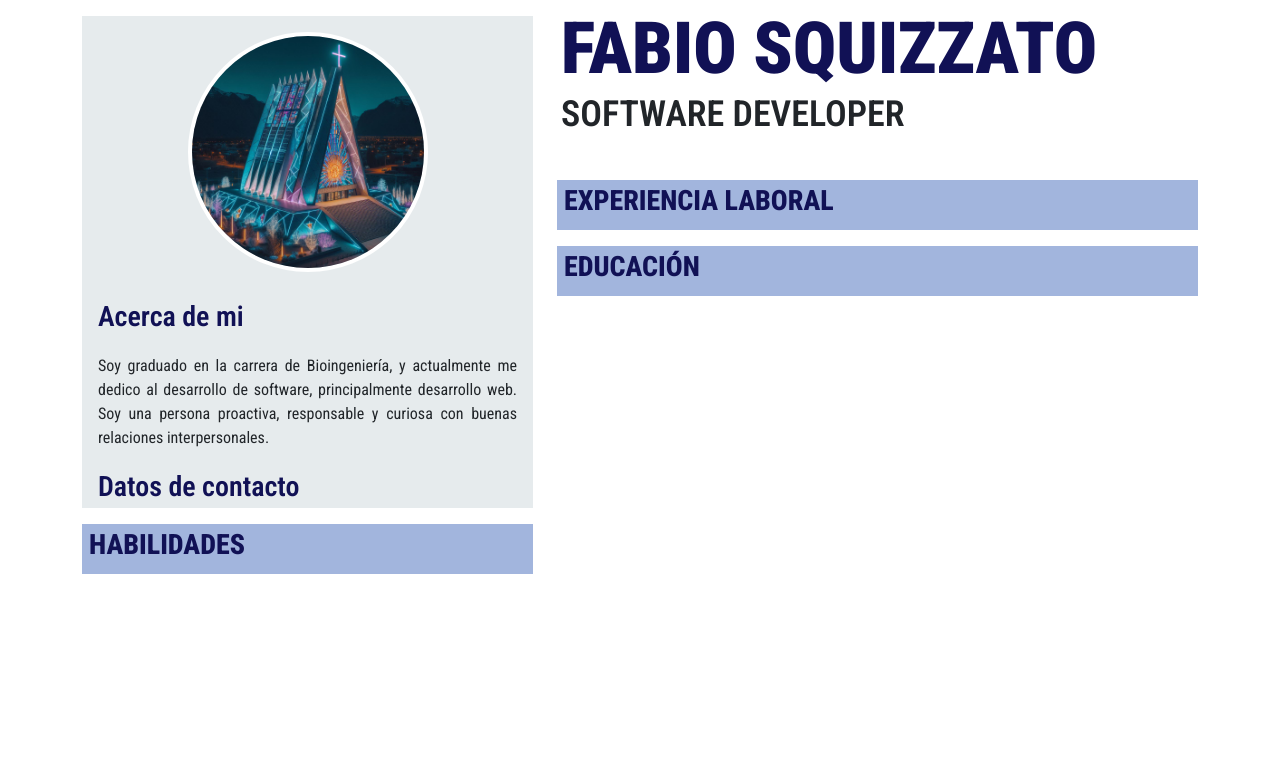
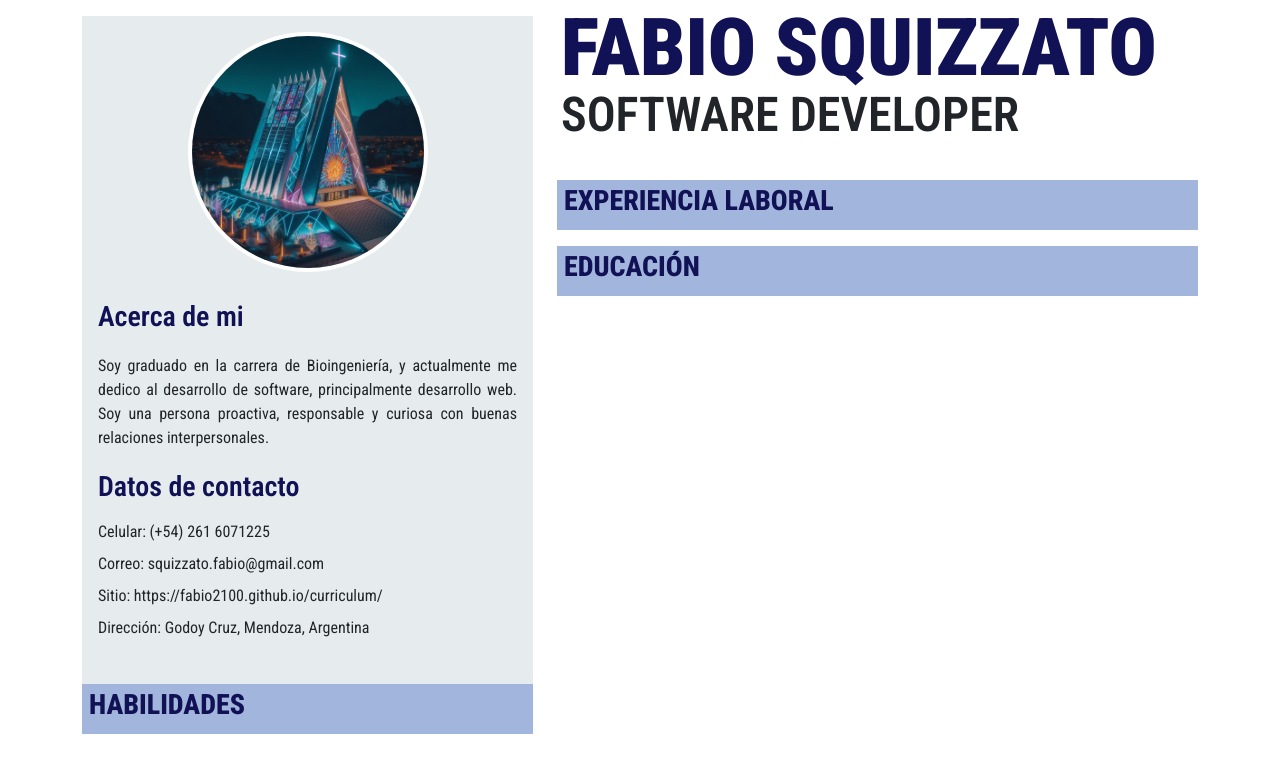
Before and after one commit to fabio2100/resume, a Next.js app: page / in a window 1280 px wide. Shown: the top 772 px of the page. Built offline with nearby package versions, Linux system fonts and the light colour scheme.

Commit message:
End about

```diff
--- a/app/components/Acerca.js
+++ b/app/components/Acerca.js
@@ -9,12 +9,20 @@ export default function Acerca(){
     principalmente desarrollo web.
     Soy una persona proactiva, responsable y curiosa
     con buenas relaciones interpersonales.`;
+    const datos = `Datos de contacto`;
+    const infoDatos = `Celular: (+54) 261 6071225\n
+    Correo: squizzato.fabio@gmail.com \n
+    Sitio: https://fabio2100.github.io/curriculum/\n
+    Dirección: San Martín 1756, Godoy Cruz, Mendoza,
+    Argentina`;
+    const arrayInfoDatos = [{nombre:'Celular',descripcion:`(+54) 261 6071225`},{nombre:'Correo',descripcion:`squizzato.fabio@gmail.com`},{nombre:'Sitio',descripcion:`https://fabio2100.github.io/curriculum/`},{nombre:'Dirección',descripcion:`Godoy Cruz, Mendoza, Argentina`},]
+    const objInfoDatos = {Celular:`(+54) 261 6071225`,Correo:`squizzato.fabio@gmail.com`,Sitio:`https://fabio2100.github.io/curriculum/`,Dirección:`Godoy Cruz, Mendoza, Argentina`}
 
     return <>
         <div className="acerca">
             <img className="imagenPerfil mb-4" src='imagen.jfif'/>
             <TextoAcerca titulo={tituloAcerca} texto={infoAcerca}/>
-            <TextoAcerca titulo={'Datos de contacto'}/>
+            <TextoAcerca titulo={datos} lista={arrayInfoDatos}/>
         </div>
     </>
 }
--- a/app/components/TextoAcerca.js
+++ b/app/components/TextoAcerca.js
@@ -1,10 +1,20 @@
 export default function TextoAcerca({titulo=false,lista=false,texto=false}){
+
+    let listItems;
+    if(lista){
+        listItems = lista.map(element => {
+            return <p key={element.nombre}>{element.nombre}: {element.descripcion} </p>
+        })
+    }
+
 
     return <>
         <div className="textoAcerca">
             <p className="tituloAcerca">{titulo}</p>
-            {lista}
             <p>{texto}</p>
+            <div className="listado">
+                {listItems}
+            </div>
         </div>
     </>
 
--- a/app/css/Acerca.css
+++ b/app/css/Acerca.css
@@ -2,6 +2,7 @@
     background-color: #e6ebed;
     text-align: center;
     padding-top: 1em;
+    padding-bottom: 2em;
 }
 
 .imagenPerfil{
--- a/app/css/Titular.css
+++ b/app/css/Titular.css
@@ -1,13 +1,13 @@
 .nombreTitular{
     color: #111155;
     font-weight: 900;
-    font-size: 72px;
+    font-size: 5em;
     line-height: 65px;
 }
 
 .ocupacionTitular{
     font-weight: 600;
-    font-size: 36px;
+    font-size: 3em;
     width: 100%;
     line-height: 35px;
 }
--- a/app/globals.css
+++ b/app/globals.css
@@ -12,3 +12,7 @@ body {
     width: 100%;
     padding-left: 0.25em;
 }
+
+.listado{
+    line-height: 1;
+}
```
